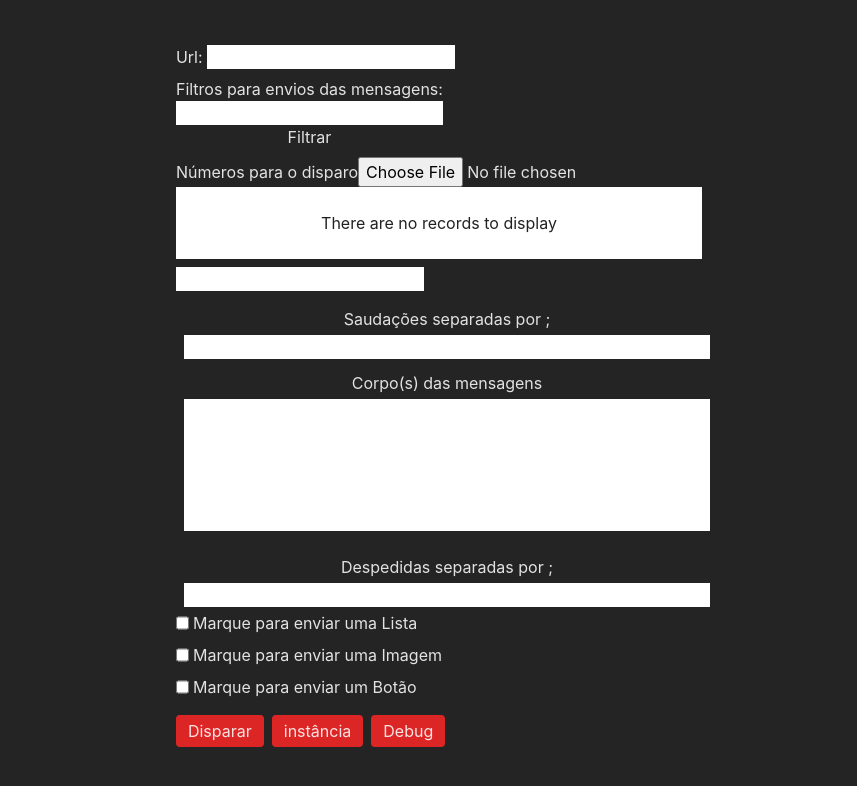
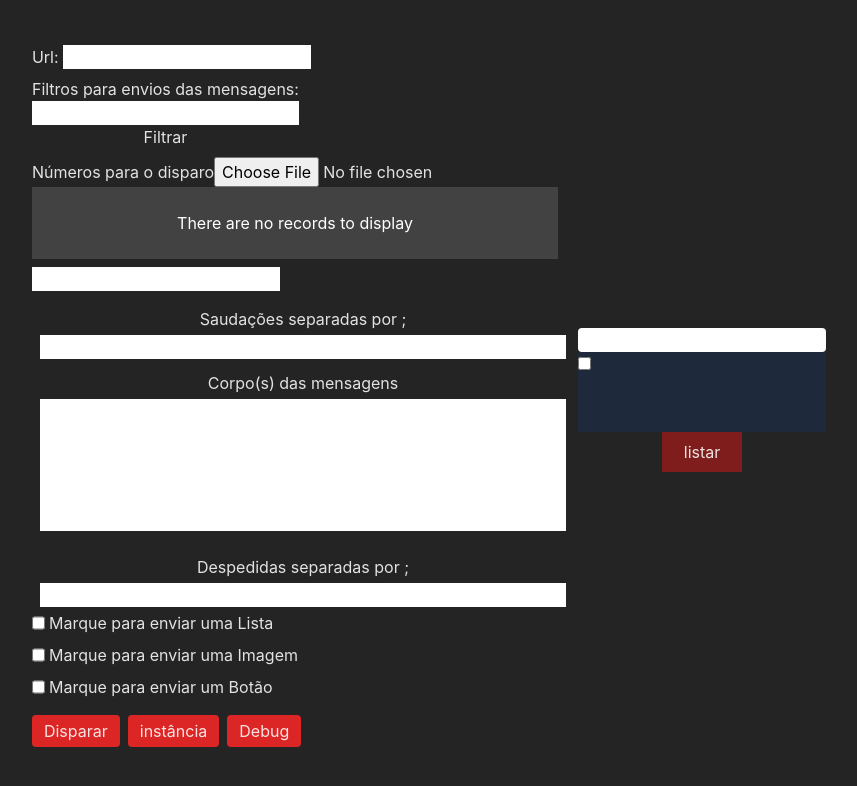
Before and after one commit to caiobrito18/My-Disparo, a React (Vite) app: page / in a window 1280 px wide. Shown: the top 786 px of the page, without its empty margins (201-1058 px from the left). Built offline with nearby package versions, Linux system fonts and the light colour scheme.

Commit message:
:construction:adicionando-listagem

```diff
--- a/src/pages/Disparo.tsx
+++ b/src/pages/Disparo.tsx
@@ -1,4 +1,3 @@
-import React, { ChangeEvent } from 'react';
 import { FormEvent, useEffect, useState } from 'react';
 import { FileUploader } from 'react-drag-drop-files';
 import * as XLSX from 'xlsx';
@@ -7,13 +6,14 @@ import DataTable from 'react-data-table-component';
 import '../css/App.css';
 import api from '../services/api';
 import { useNavigate } from 'react-router-dom';
+import Instancias from './Instancias';
 
 const Disparo = () => {
   const navigate  = useNavigate()
   var numeros:any = []
-
-  const [columns, setColumns] = useState([]);
-  const [data, setData] = useState([]);
+  const webhook = "https://n8n01.siriusalpha.com.br/webhook-test";
+  const [columns, setColumns] = useState<Array<any>>([]);
+  const [data, setData] = useState<Array<any>>([]);
   const [url, setUrl] = useState("")
   const [instances, setInstances] = useState([])
   const [number, setNumber] = useState("")
@@ -87,11 +87,14 @@ async function disparo(numero:string,mensagem:string,chave:string){
 }
 
   async function handleInstance(){
-    await axios.get(`${url}/instance/init?key=${indicador}&token=123`)
-    .then((response)=> {
-      console.log(response.data.qrcode.url)
-      window.open(response.data.qrcode.url)
-    })}
+    if(url == undefined){
+      return new Error
+    }
+    api(webhook).post("status",{
+      URL:url
+    })
+
+  }
 
   const handleImg = (img:any) => {
   var reader = new FileReader();
@@ -146,18 +149,28 @@ async function disparo(numero:string,mensagem:string,chave:string){
         }
       }
       // prepare columns list from headers
-      const columns = headers.map(c => ({
+      const columns = headers.map((c,i)=> ({
         name: c,
-        selector: c,
+        selector: (row:any) => row.TELEFONE
       }));
-      setData(list);
-      setColumns(columns);
-      console.log(list);
-      console.log(columns);
+      // @ts-ignore
+      const data = list.map(({NOME,DOCUMENTO,ENDERECO,CEP, ...rest}) => {
+        return rest;
+      });
+      // @ts-ignore
+      const newCols = columns.filter((arr) => {
+        if (arr.name == 'TELEFONE'){
+          return arr
+        }
+      });
+      setData(data);
+      setColumns(newCols);
+      console.log("data:",data);
+      console.log("columns",newCols,columns);
     }
     // handle file upload
-    const handleFileUpload = e => {
-      const file = e.target.files[0];
+    const handleFileUpload = (e:any) => {
+      const file = e.target?.files[0];
       const reader = new FileReader();
       reader.onload = (evt) => {
         /* Parse data */
@@ -174,7 +187,7 @@ async function disparo(numero:string,mensagem:string,chave:string){
     }
 
   return (
-  <div className="App w-[100%] height-[90%] items-center justify-between">
+  <div className="App w-[100%] height-[90%] items-center justify-between flex">
   <div className=''>
     <form onSubmit={handleForm} id='disparo' className='items-start justify-between flex flex-col gap-2'> {/* coloca as informações de envio */} <div>
         <label>Url: </label>
@@ -187,6 +200,8 @@ async function disparo(numero:string,mensagem:string,chave:string){
         <label htmlFor="">Números para o disparo</label>
         <input type="file" name="csv" id="csvFile" accept=".csv,.xlsx,.xls"onChange={handleFileUpload} />
         <DataTable
+        className='w-[100px]'
+        theme='dark'
         pagination
         highlightOnHover
         columns={columns}
@@ -287,11 +302,14 @@ async function disparo(numero:string,mensagem:string,chave:string){
 			</section>
 			<div className='flex gap-2'>
 				<input type={"submit"} className='rounded bg-red-600 my-2 px-3 py-1'value={'Disparar'}/>
-				<input type={"button"} className='rounded bg-red-600 my-2 px-3 py-1'value={'instância'} onClick={()=>navigate('/instancias')}/>
+				<input type={"button"} className='rounded bg-red-600 my-2 px-3 py-1'value={'instância'} onClick={handleInstance}/>
 				<input type={"button"} className='rounded bg-red-600 my-2 px-3 py-1' value={'Debug'} onClick={handleDebug}/>
 			</div>
 		</form>
 	</div>
+  <div className='m-5'>
+  <Instancias/>
+  </div>
 </div>
   )
 }
```
Also changed, not shown: 1 other file (tests, documents, lock files or other folders).
